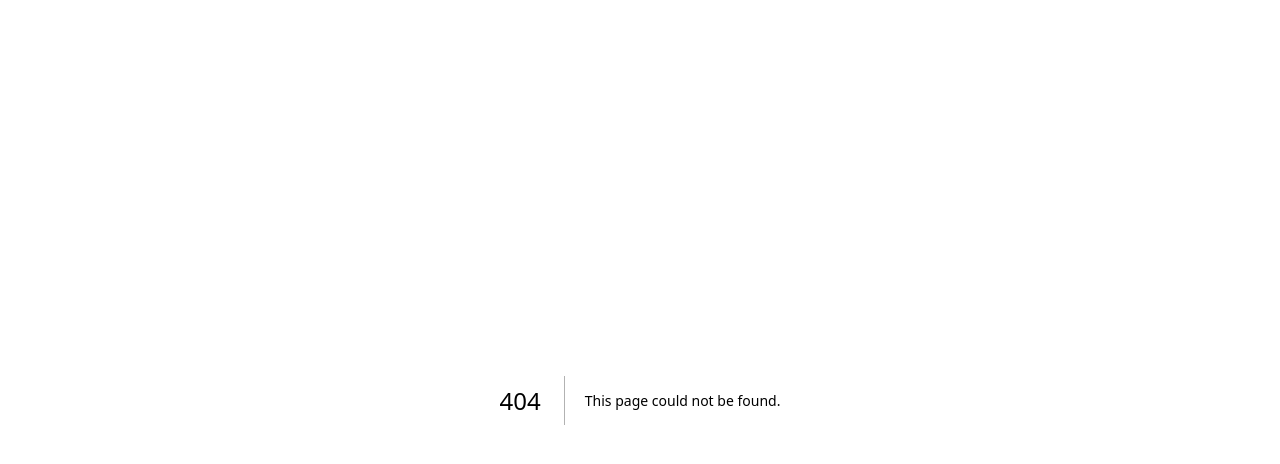
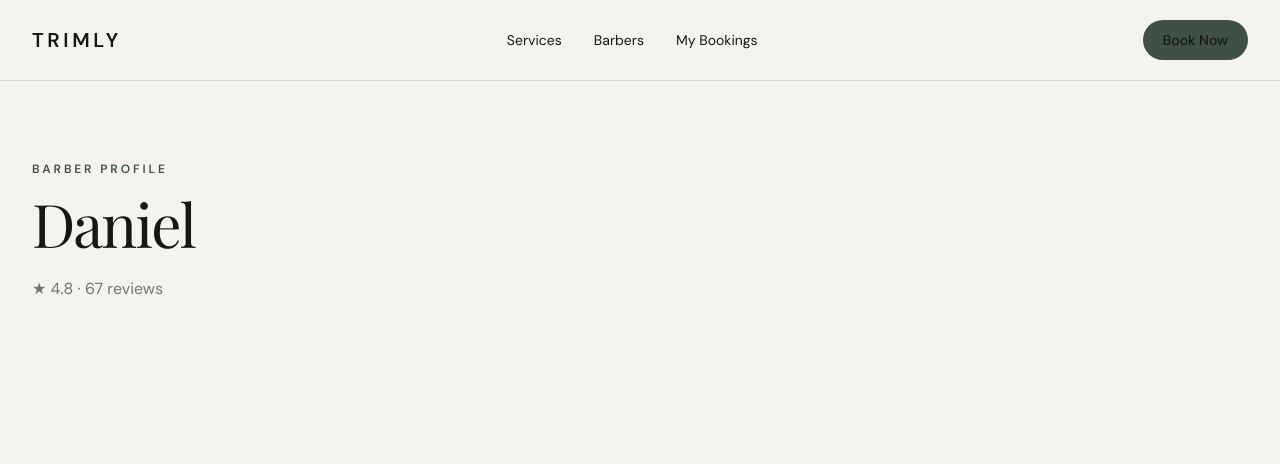
Before and after one commit to jamesmichl/Trimly, a Next.js app: page /barbers/daniel in a window 1280 px wide. Before the commit this address had no page. Shown: the top 464 px of the page. Built offline with nearby package versions, Linux system fonts and the light colour scheme; a web font is replaced by a local one.

Commit message:
feat: add dynamic barber profile route

```diff
--- /dev/null
+++ b/src/app/barbers/[id]/page.tsx
@@ -0,0 +1,79 @@
+import { notFound } from "next/navigation";
+import Navbar from "@/components/layout/Navbar";
+
+const barbers = [
+  {
+    id: "elijah",
+    name: "Elijah",
+    rating: 4.9,
+    reviewCount: 84,
+  },
+  {
+    id: "daniel",
+    name: "Daniel",
+    rating: 4.8,
+    reviewCount: 67,
+  },
+  {
+    id: "john",
+    name: "John",
+    rating: 4.9,
+    reviewCount: 52,
+  },
+  {
+    id: "michael",
+    name: "Michael",
+    rating: 4.7,
+    reviewCount: 46,
+  },
+  {
+    id: "ryan",
+    name: "Ryan",
+    rating: 4.8,
+    reviewCount: 39,
+  },
+  {
+    id: "jonathan",
+    name: "Jonathan",
+    rating: 4.9,
+    reviewCount: 31,
+  },
+];
+
+type BarberProfilePageProps = {
+  params: Promise<{
+    id: string;
+  }>;
+};
+
+export default async function BarberProfilePage({
+  params,
+}: BarberProfilePageProps) {
+  const { id } = await params;
+
+  const barber = barbers.find((barber) => barber.id === id);
+
+  if (!barber) {
+    notFound();
+  }
+
+  return (
+    <>
+      <Navbar />
+
+      <main className="mx-auto max-w-7xl px-6 py-16 lg:px-8 lg:py-20">
+        <p className="text-xs font-semibold uppercase tracking-[0.24em] text-primary">
+          Barber Profile
+        </p>
+
+        <h1 className="mt-4 font-display text-5xl tracking-[-0.03em] sm:text-6xl">
+          {barber.name}
+        </h1>
+
+        <p className="mt-6 text-base text-muted">
+          ★ {barber.rating.toFixed(1)} · {barber.reviewCount} reviews
+        </p>
+      </main>
+    </>
+  );
+}
```
